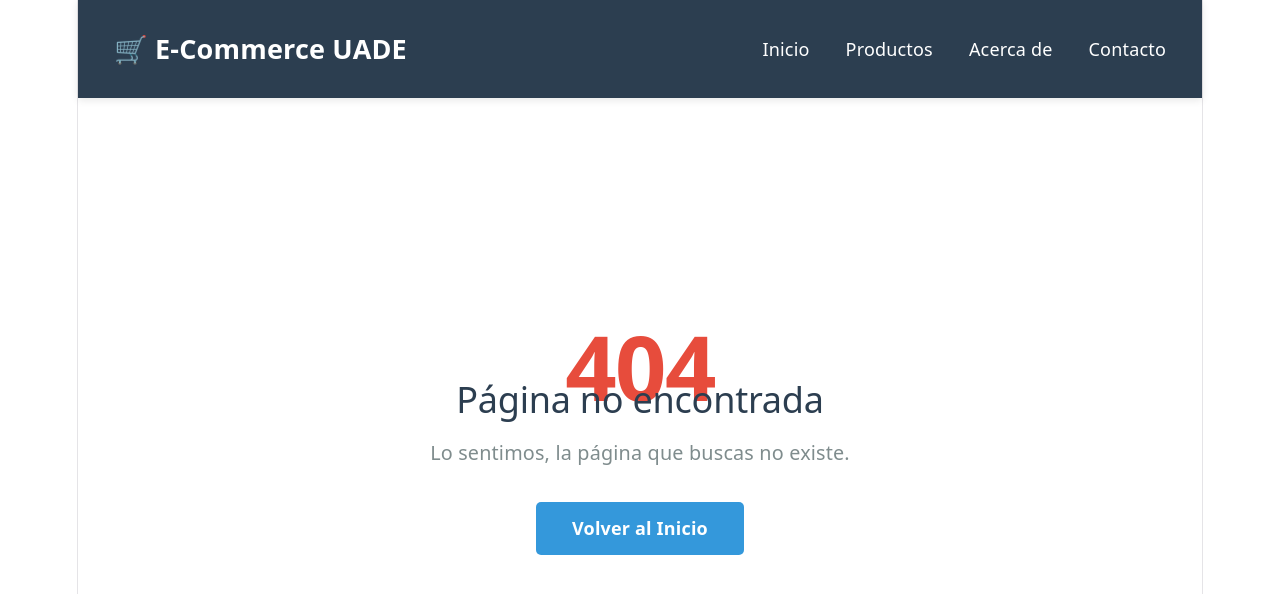
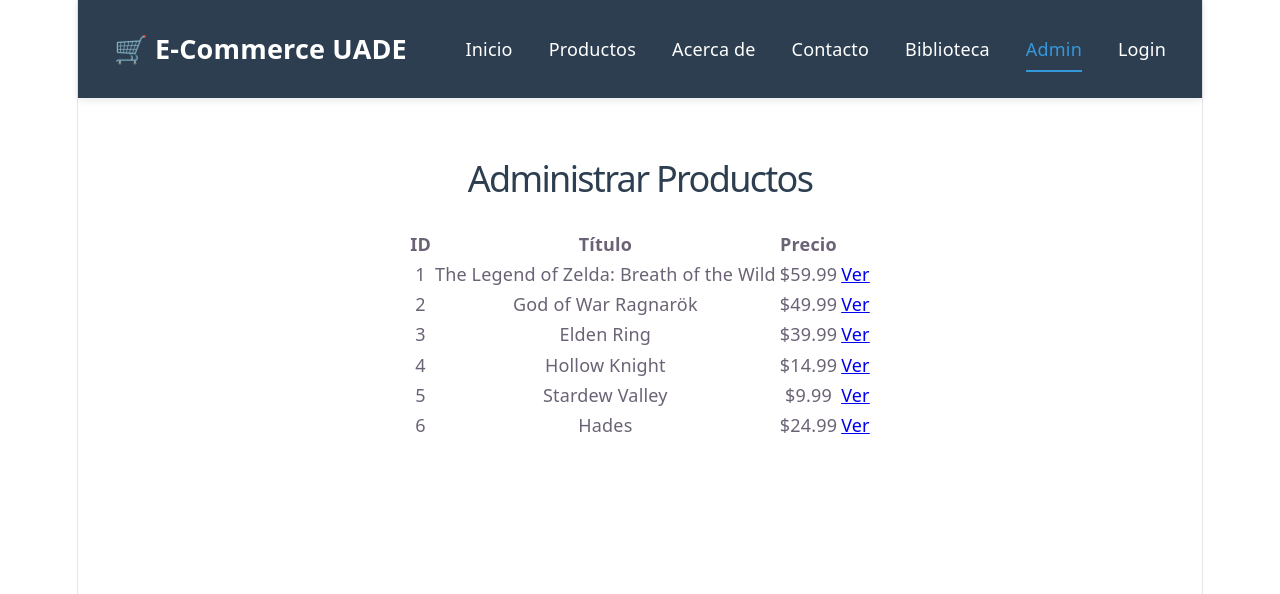
Before and after one commit to Ignacio-gh/front-Vapor, a React (Vite) app in the folder e-commerce-front/: page /admin/productos in a window 1280 px wide. Before the commit this address had no page. Shown: the top 594 px of the page. Built offline with nearby package versions, Linux system fonts and the light colour scheme.

Commit message:
Agregado de la ruta adminProductos y Biblioteca

```diff
--- a/e-commerce-front/src/App.jsx
+++ b/e-commerce-front/src/App.jsx
@@ -10,6 +10,9 @@ import './App.css'
 import ProtectedRoute from './components/ProtectedRoute'
 import Cart from './components/Cart'
 import Login from './components/Login'
+import RutaPorRol from './components/RutaPorRol'
+import Biblioteca from './components/Biblioteca'
+import AdminProductos from './components/AdminProductos'
 
 
 function App() {
@@ -28,7 +31,12 @@ function App() {
 
         <Route element={<ProtectedRoute />}>
           <Route path="/cart" element={<Cart />} />
+          <Route path="/biblioteca" element={<Biblioteca />} />
           {/* <Route path="/checkout" element={<Checkout   />} /> */}
+        </Route>
+
+        <Route element={<RutaPorRol roles={['ROLE_ADMIN', 'ROLE_VENDEDOR']} />}>
+          <Route path="/admin/productos" element={<AdminProductos />} />
         </Route>
       </Routes>
       </>
--- /dev/null
+++ b/e-commerce-front/src/components/AdminProductos.jsx
@@ -0,0 +1,36 @@
+import { Link } from 'react-router-dom'
+import products from '../data/products.json'
+import '../styles/Products.css'
+
+// ponytail: mock con products.json; pasar a POST/PUT/DELETE /api/productos
+function AdminProductos() {
+  return (
+    <div className="products-container">
+      <h1>Administrar Productos</h1>
+      <table>
+        <thead>
+          <tr>
+            <th>ID</th>
+            <th>Título</th>
+            <th>Precio</th>
+            <th></th>
+          </tr>
+        </thead>
+        <tbody>
+          {products.map((product) => (
+            <tr key={product.id}>
+              <td>{product.id}</td>
+              <td>{product.titulo}</td>
+              <td>${product.precio}</td>
+              <td>
+                <Link to={`/products/${product.id}`}>Ver</Link>
+              </td>
+            </tr>
+          ))}
+        </tbody>
+      </table>
+    </div>
+  )
+}
+
+export default AdminProductos
--- /dev/null
+++ b/e-commerce-front/src/components/Biblioteca.jsx
@@ -0,0 +1,30 @@
+import { Link } from 'react-router-dom'
+import products from '../data/products.json'
+import '../styles/Products.css'
+
+// ponytail: mock con products.json; pasar a GET /api/usuarios/{id}/biblioteca
+// cuando el login devuelva el id del usuario
+function Biblioteca() {
+  return (
+    <div className="products-container">
+      <h1>Mi Biblioteca</h1>
+      <div className="products-grid">
+        {products.map((product) => (
+          <div key={product.id} className="product-card">
+            <div className="product-image">
+              <img src={product.imagen} alt={product.titulo} />
+            </div>
+            <div className="product-info">
+              <h3>{product.titulo}</h3>
+              <Link to={`/products/${product.id}`} className="btn-details">
+                Ver Detalles
+              </Link>
+            </div>
+          </div>
+        ))}
+      </div>
+    </div>
+  )
+}
+
+export default Biblioteca
--- a/e-commerce-front/src/components/Navbar.jsx
+++ b/e-commerce-front/src/components/Navbar.jsx
@@ -34,6 +34,21 @@ function Navbar() {
               Contacto
             </Link>
           </li>
+          <li>
+            <Link to="/biblioteca" className={isActive('/biblioteca') ? 'nav-link active' : 'nav-link'}>
+              Biblioteca
+            </Link>
+          </li>
+          <li>
+            <Link to="/admin/productos" className={isActive('/admin/productos') ? 'nav-link active' : 'nav-link'}>
+              Admin
+            </Link>
+          </li>
+          <li>
+            <Link to="/login" className={isActive('/login') ? 'nav-link active' : 'nav-link'}>
+              Login
+            </Link>
+          </li>
         </ul>
       </div>
     </nav>
--- a/e-commerce-front/src/components/ProtectedRoute.jsx
+++ b/e-commerce-front/src/components/ProtectedRoute.jsx
@@ -1,6 +1,7 @@
 import { Navigate, Outlet, useLocation } from 'react-router-dom'
 
 function ProtectedRoute() {
+  // Autenticación hardcodeada por ahora: reemplazar por el token real del login.
   const isAuthenticated = true;
 
   // Si no está logueado, lo redirige al Login
--- a/e-commerce-front/src/components/RutaPorRol.jsx
+++ b/e-commerce-front/src/components/RutaPorRol.jsx
@@ -1,16 +1,21 @@
-const RutaPorRol = ({ usuario, rolRequerido }) => {
-  if (!usuario) {
-    return <Navigate to="/login" replace />;
+import { Navigate, Outlet } from 'react-router-dom'
+
+// Uso: <Route element={<RutaPorRol roles={['ROLE_ADMIN', 'ROLE_VENDEDOR']} />}>
+const RutaPorRol = ({ roles }) => {
+  // Autenticación y rol hardcodeados por ahora: reemplazar por los datos reales del login.
+  const isAuthenticated = true
+  const rol = 'ROLE_ADMIN'
+
+  if (!isAuthenticated) {
+    return <Navigate to="/login" replace />
   }
 
-  if (usuario.rol !== rolRequerido) {
-    return <Navigate to="/no-autorizado" replace />;
+  // logueado pero sin el rol pedido -> no autorizado (cae en el 404)
+  if (!roles.includes(rol)) {
+    return <Navigate to="/no-autorizado" replace />
   }
 
-  return <Outlet />;
-};
+  return <Outlet />
+}
 
-// Uso en las rutas:
-<Route element={<RutaPorRol usuario={usuario} rolRequerido="admin" />}>
-  <Route path="/admin/productos" element={<GestionProductos />} />
-</Route>
+export default RutaPorRol
```
